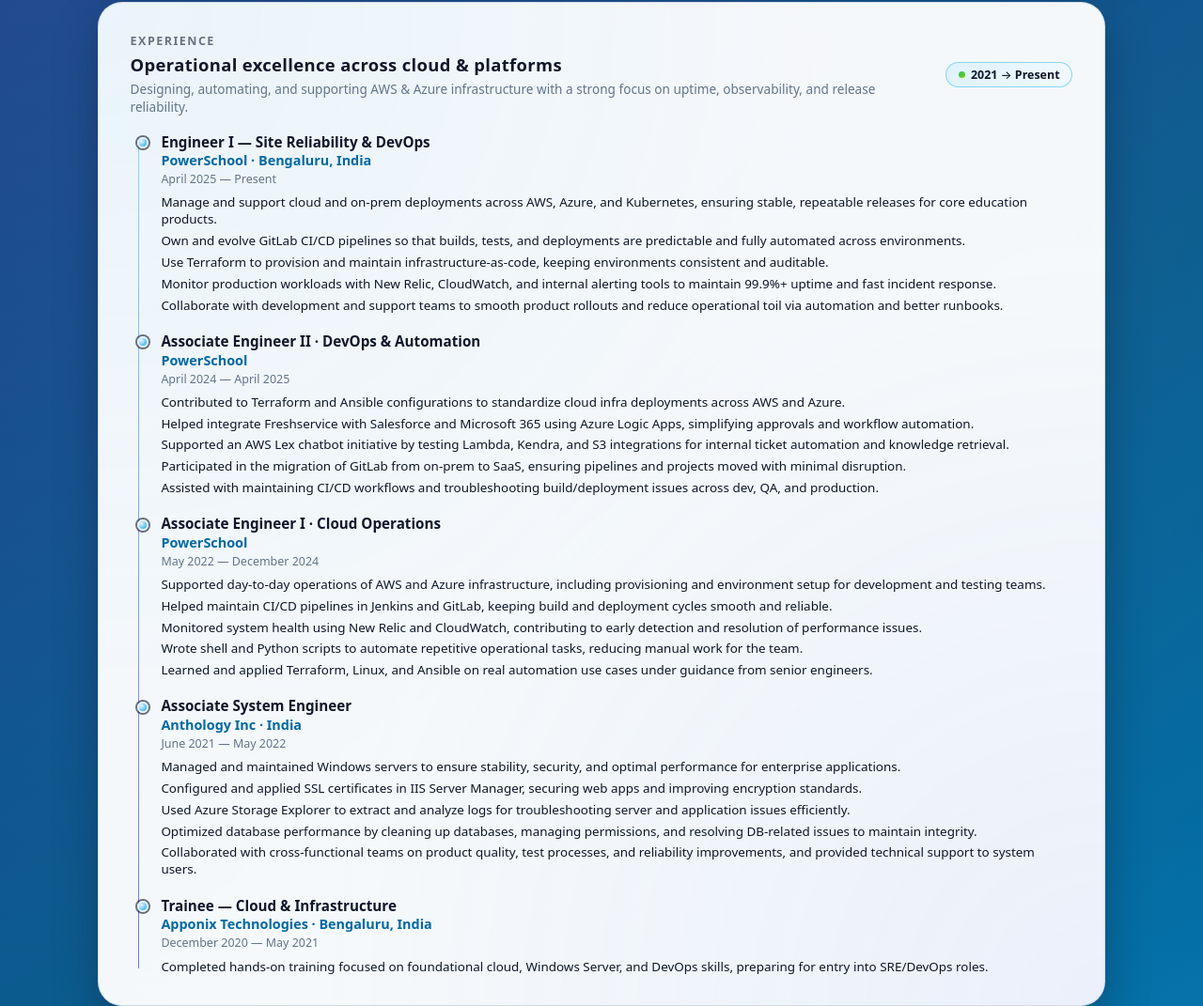
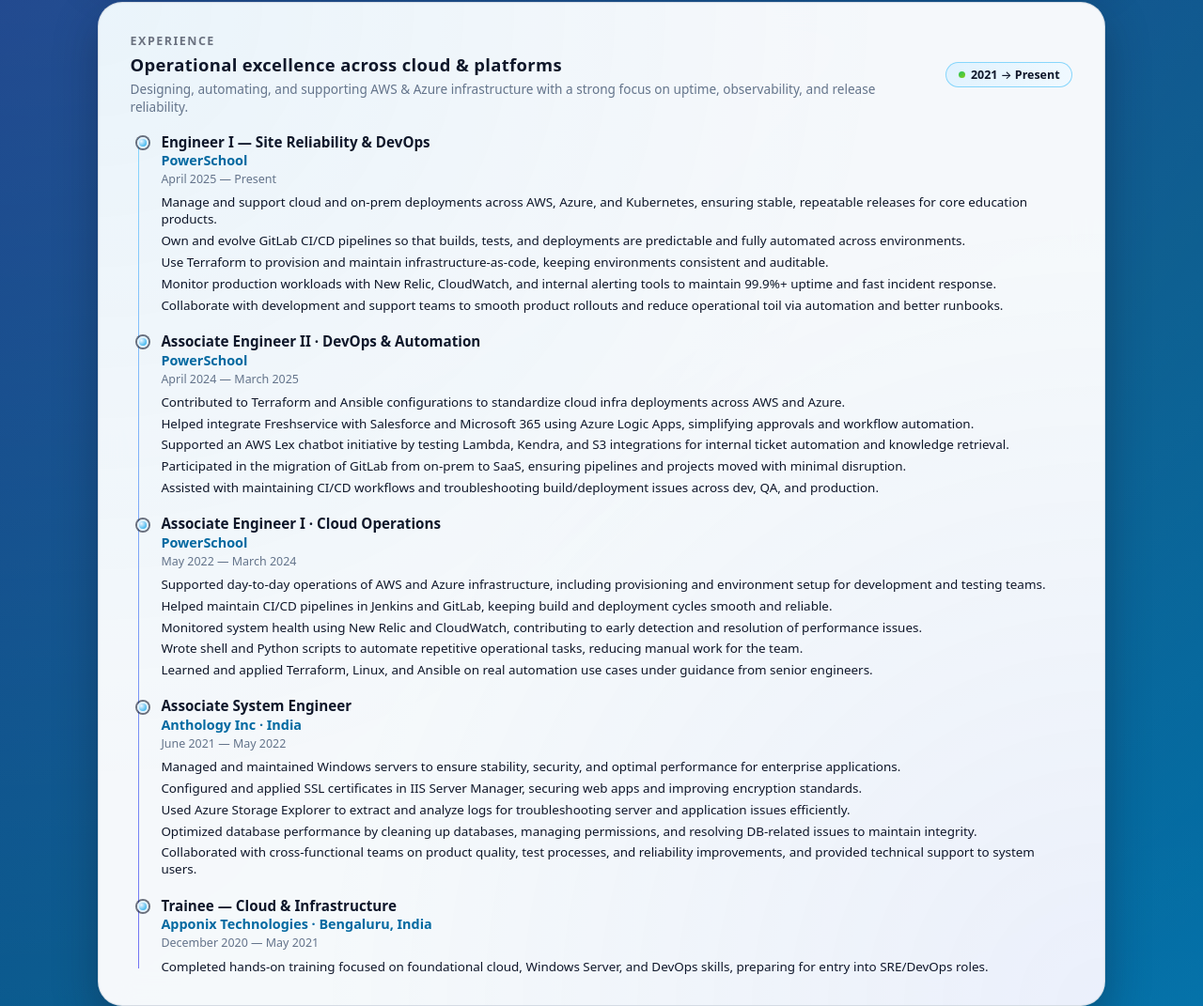
Before and after one commit to prashanthgowdagr/prashanthgowdagr.github.io, a plain HTML site: page index.html in a window 1280 px wide. Shown: the part 604-1675 px from the top of the page at 94% size. Drawn offline with Linux system fonts and the light colour scheme.

Commit message:
Update job roles and dates in index.html

```diff
--- a/index.html
+++ b/index.html
@@ -864,7 +864,7 @@
           <article class="timeline-item">
             <div class="timeline-node"></div>
             <div class="timeline-role">Engineer I &mdash; Site Reliability &amp; DevOps</div>
-            <div class="timeline-org">PowerSchool · Bengaluru, India</div>
+            <div class="timeline-org">PowerSchool</div>
             <div class="timeline-meta">April 2025 &mdash; Present</div>
             <ul class="timeline-points">
               <li>
@@ -895,7 +895,7 @@
             <div class="timeline-node"></div>
             <div class="timeline-role">Associate Engineer II · DevOps &amp; Automation</div>
             <div class="timeline-org">PowerSchool</div>
-            <div class="timeline-meta">April 2024 &mdash; April 2025</div>
+            <div class="timeline-meta">April 2024 &mdash; March 2025</div>
             <ul class="timeline-points">
               <li>
                 Contributed to Terraform and Ansible configurations to standardize cloud infra
@@ -925,7 +925,7 @@
             <div class="timeline-node"></div>
             <div class="timeline-role">Associate Engineer I · Cloud Operations</div>
             <div class="timeline-org">PowerSchool</div>
-            <div class="timeline-meta">May 2022 &mdash; December 2024</div>
+            <div class="timeline-meta">May 2022 &mdash; March 2024</div>
             <ul class="timeline-points">
               <li>
                 Supported day-to-day operations of AWS and Azure infrastructure, including provisioning
@@ -1282,7 +1282,7 @@
     </section>
 
     <footer class="footer-note">
-      Built as a static HTML portfolio inspired by Gamma&apos;s card-first layouts and ocean-blue themes.
+      Hire me to unlock full Potential !!!
     </footer>
   </div>
 </body>
```
